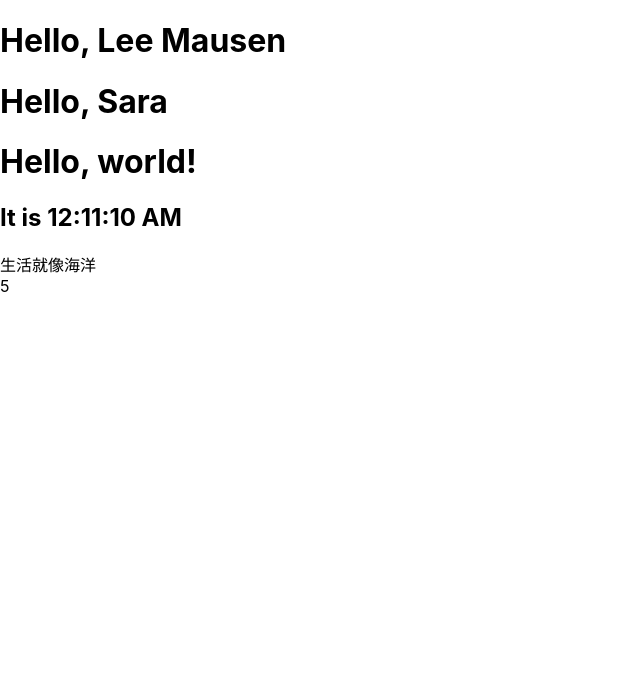
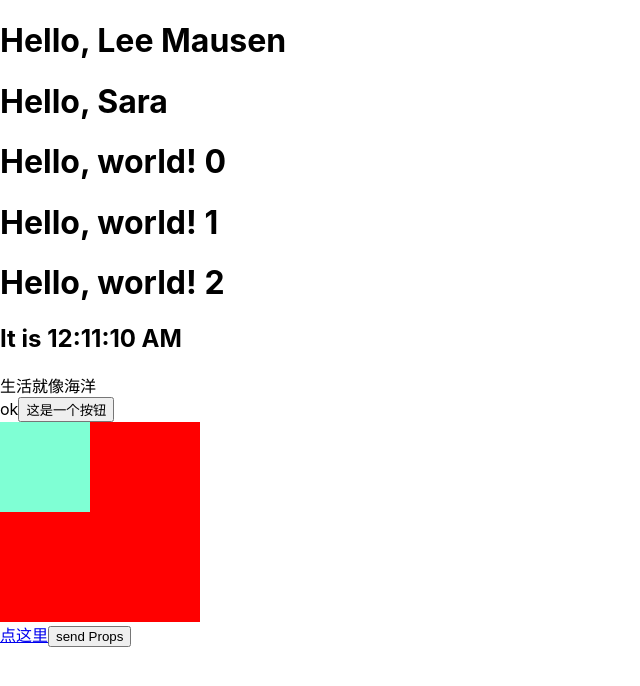
Before and after one commit to Gokoud/react-learning, a React (Create React App) app: page / in a window 1280 px wide. Shown: the top 686 px of the page, without its empty margins (0-640 px from the left). Built offline with nearby package versions, Linux system fonts and the light colour scheme.

Commit message:
Learning to conditional rendering

```diff
--- /dev/null
+++ b/src/Clock.css
@@ -0,0 +1,11 @@
+.outer {
+    width: 200px;
+    height: 200px;
+    background-color: red;
+}
+
+.inner {
+    width: 90px;
+    height: 90px;
+    background-color: aquamarine;
+}
--- a/src/Clock.js
+++ b/src/Clock.js
@@ -1,4 +1,5 @@
 import React from "react";
+import './Clock.css'
 
 // 在 Clock 组件中添加 "state" 来是实现让 Clock 组件实现自我更新
 // State 与 props 类似，但是 state 时私有的，并且完全受控与当前组件
@@ -19,8 +20,12 @@ class Clock extends React.Component {
         super(props);
         this.state = {
             date: new Date(),
-            counter: 5
+            counter: 'ok',
+            arr: [0,1,2]
         }
+        this.example = this.example.bind(this);
+        this.outer = this.outer.bind(this);
+        this.inner = this.inner.bind(this);
     }
     // 将生命周期方法添加到 Class 中
     // 组件被渲染到 DOM 中后运行
@@ -33,7 +38,7 @@ class Clock extends React.Component {
     componentWillUnmount() {
         clearInterval(this.timerId)
     }
-    // 实现一个 tick 方法， Clock 组件每秒都会调用它，然后通过 this.setState() 来时刻更新 state
+    // 实现一个 tick 方法，让 Clock 组件每秒都会调用它，然后通过 this.setState() 来时刻更新 state
     tick() {
         this.setState({
             date: new Date()
@@ -41,16 +46,42 @@ class Clock extends React.Component {
     }
     example() {
         this.setState((state, props) => ({
-            counter: state.counter + props.increment
+            counter: state.counter + props.text
         }))
+    }
+    outer() {
+        alert('这是 outer 事件')
+    }
+    inner(e) {
+        alert('这是 inner 事件')
+        e.stopPropagation()
+    }
+    showAlert(e, id) {
+        const currentId = id
+        e.preventDefault()
+        console.log(`当前用户的id：${currentId}`)
+    }
+    send(msg) {
+        console.log(arguments)
+        console.log(msg)
     }
     render() {
         return (
             <div>
-                <h1>Hello, world!</h1>
+                {this.state.arr.map(item => {
+                    return <h1 key={item}>Hello, world! {item}</h1>
+                })}
                 <h2>It is {this.state.date.toLocaleTimeString()}</h2>
                 <div>{this.props.text}</div>
                 <span>{this.state.counter}</span>
+                <button onClick={this.example}>这是一个按钮</button>
+                <div className="outer" onClick={this.outer}>
+                    <div className="inner" onClick={this.inner}></div>
+                </div>
+                <a href="#" onClick={(e) =>this.showAlert(e,1)}>
+                    点这里
+                </a>
+                <button onClick={this.send.bind(this, 'this is a prop','self')}>send Props</button>
             </div>
         )
     }
--- /dev/null
+++ b/src/Condition.js
@@ -0,0 +1,11 @@
+import React from "react";
+
+class Condition extends React.Component {
+    render() {
+        return (
+            <h1></h1>
+        )
+    }
+}
+
+export default Condition
--- a/src/index.js
+++ b/src/index.js
@@ -3,6 +3,7 @@ import ReactDOM from "react-dom/client";
 import "./index.css";
 import App from "./App";
 import Clock from "./Clock";
+import Condition from './Condition'
 import reportWebVitals from "./reportWebVitals";
 
 function formatDate(date) {
@@ -42,6 +43,7 @@ root.render(
     <React.StrictMode>
         <App />
         <Clock text="生活就像海洋" />
+        <Condition />
     </React.StrictMode>
 );
 
```
